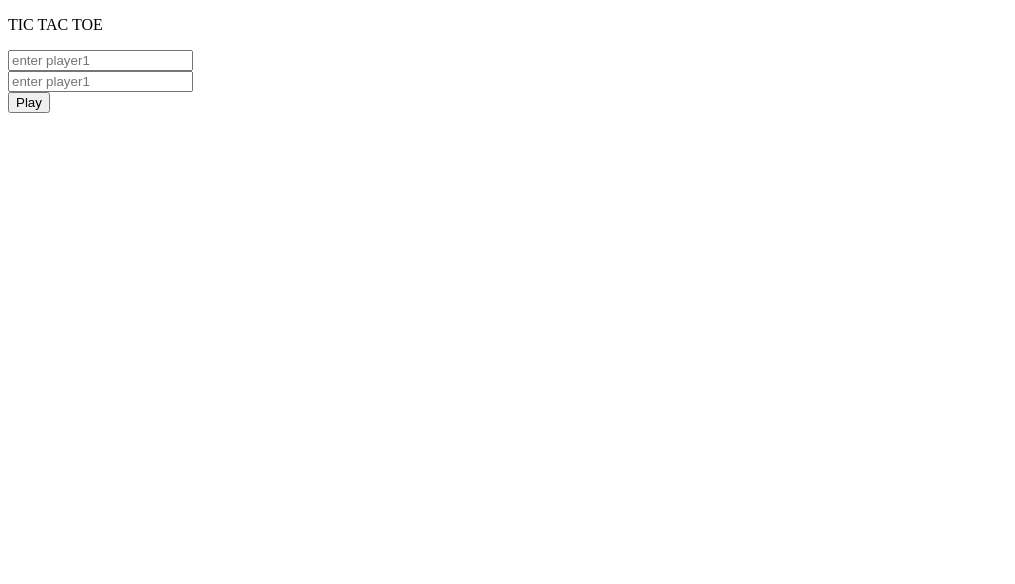
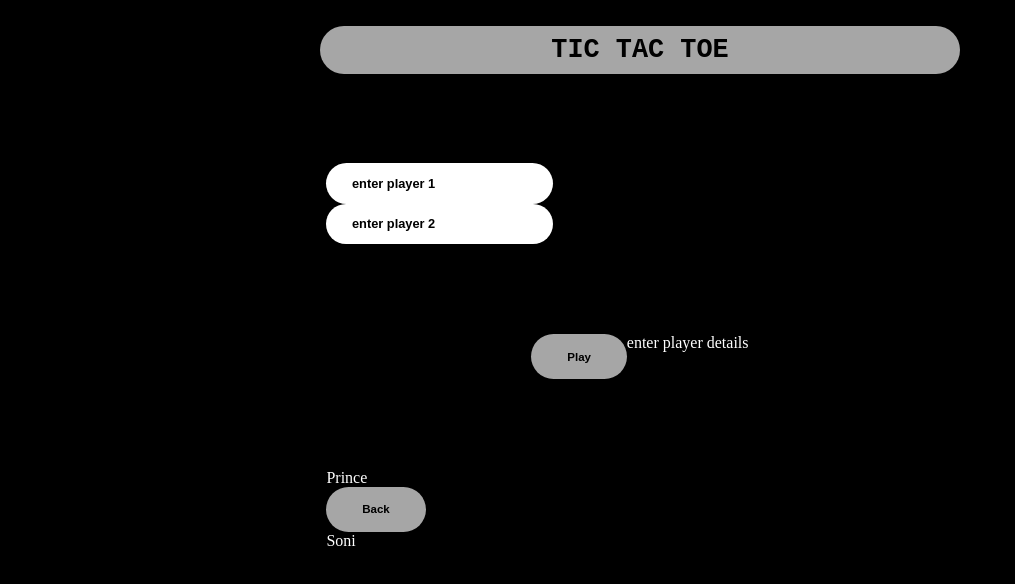
Before and after one commit to Prince-Sonii/Prasunet_WD_03, a plain HTML site: page index.html in a window 1280 px wide. Shown: the whole page, without its empty margins (0-1015 px from the left). Drawn offline with Linux system fonts and the light colour scheme.

Commit message:
Implemented back button and minor changes

```diff
--- a/index.html
+++ b/index.html
@@ -4,7 +4,7 @@
     <meta charset="UTF-8">
     <meta name="viewport" content="width=device-width, initial-scale=1.0">
     <title>TicTacToe</title>
-    <link rel="stylesheet" href="starterStyles.css">
+    <link rel="stylesheet" href="indexStyle.css">
 </head>
 <body>
     <nav class="nav_container">
@@ -13,20 +13,53 @@
         </div>
     </nav>
     <main class="main_container">
-        <section class="player_section">
-            <div class="player1">
-                <input type="text" class="player_name" placeholder="enter player1">
+        <!-- where player will enter their details -->
+        <section id="players_login">
+            <div class="player_input_section">
+                <div class="player1">
+                    <input type="text" id="p1" class="player_name" placeholder="enter player 1" required>
+                </div>
+                <div class="player2">
+                    <input type="text" id="p2" class="player_name" placeholder="enter player 2" required>
+                </div>
             </div>
-            <div class="player2">
-                <input type="text" class="player_name" placeholder="enter player1">
+            <div class="play_button_container">
+                <div class="play_button">
+                     <button class="btn" id="play_btn">Play</button>
+                </div>
+                <div class="invalid_details">
+                    <p class="enter_player">enter player details</p>
+                </div>
             </div>
         </section>
-        <section class="play_button_container">
-            <div class="play_button">
-                <!-- <button class="play_btn"><a href="www.google.com">Play</a></button> -->
-                 <a href="#"><button class="btn">Play</button></a>
+        <!-- where player will play tictactoe -->
+        <section id="play_section">
+            <div class="playing_area">
+                <div class="player1_win">
+                    <p class="player1" id="player1_name">Prince</p>
+                </div>
+                <div class="grid_back">
+                    <div class="grid">
+                        <div class="box" id="0"></div>
+                        <div class="box" id="1"></div>
+                        <div class="box" id="2"></div>
+                        <div class="box" id="3"></div>
+                        <div class="box" id="4"></div>
+                        <div class="box" id="5"></div>
+                        <div class="box" id="6"></div>
+                        <div class="box" id="7"></div>
+                        <div class="box" id="8"></div>
+                    </div>
+                    <div class="back_loginPage">
+                        <button class="btn" id="back_btn">Back</button>
+                    </div>
+                </div>
+                <div class="player2_win">
+                    <p class="player1" id="player2_name">Soni</p>
+                </div>
             </div>
         </section>
     </main>
+    <script src="game.js"></script>
 </body>
 </html>
```
